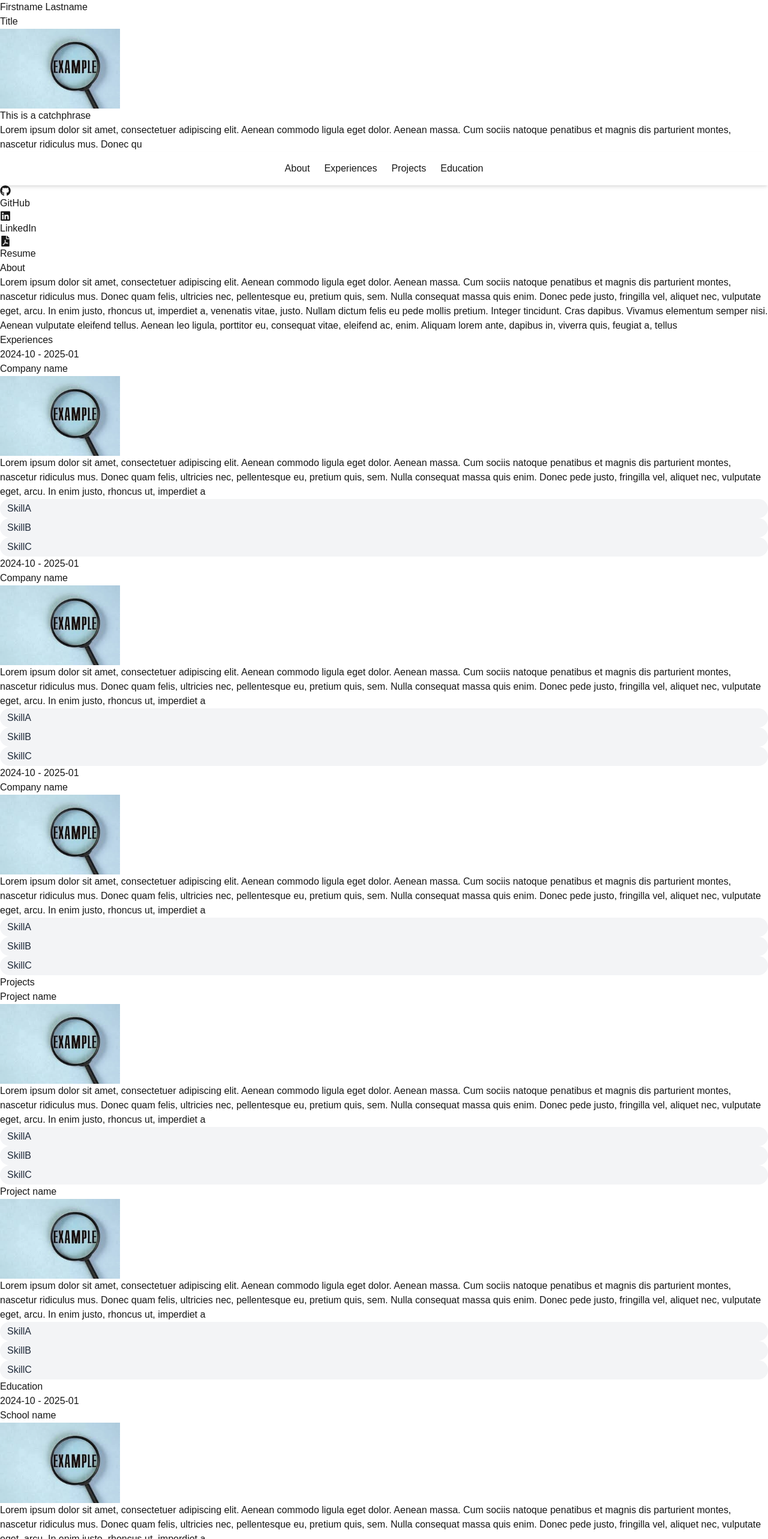
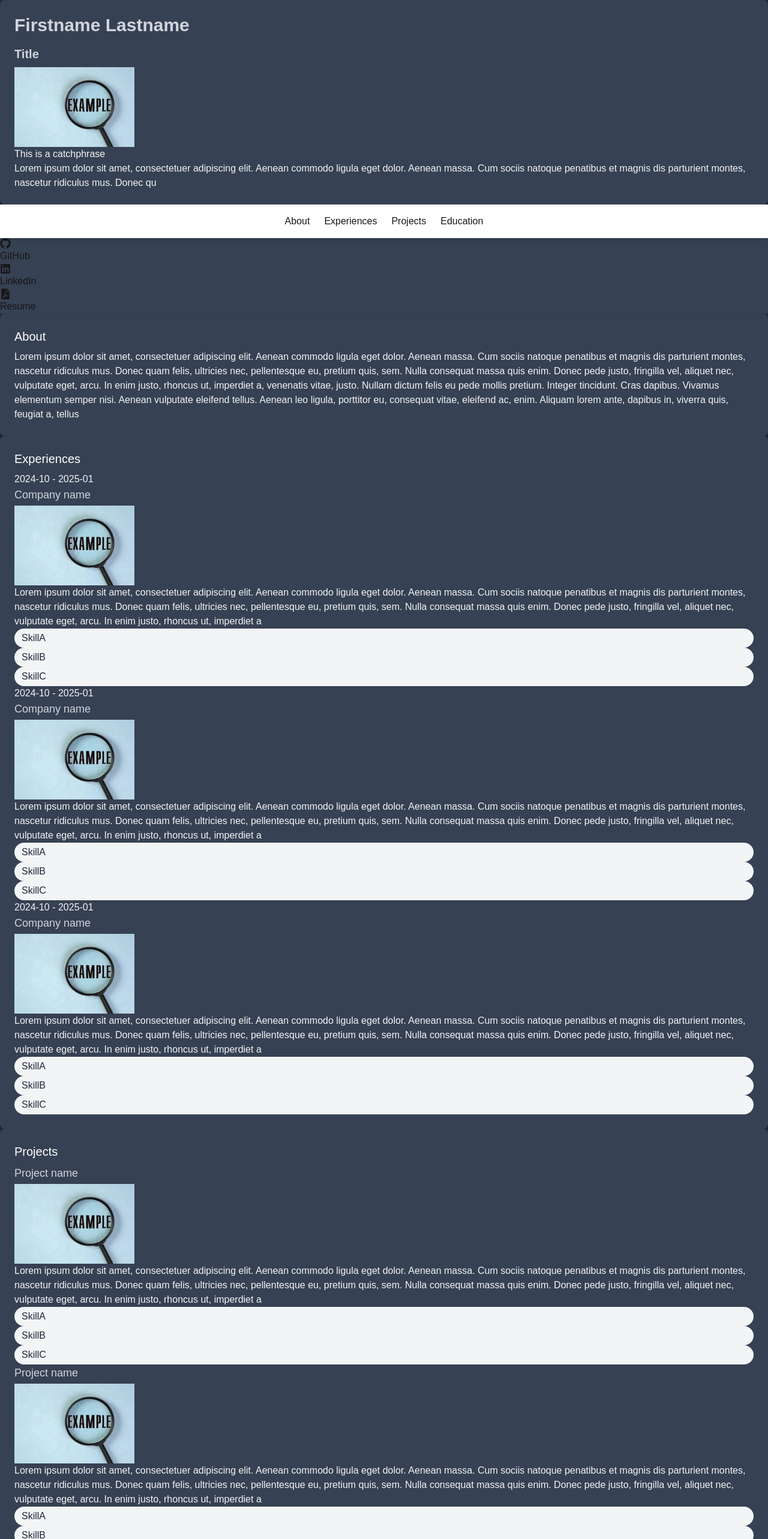
Before and after one commit to flo-ct/portfolio, a Next.js app: page / in a window 1280 px wide. Shown: the top 2566 px of the page at 60% size. Built offline with nearby package versions, Linux system fonts and the light colour scheme.

Commit message:
style(components/): Styling fonts

```diff
--- a/src/app/page.tsx
+++ b/src/app/page.tsx
@@ -9,7 +9,7 @@ import { FSocialNetworks } from "../components/cardSocialNetworks";
 
 export default function FHome() {
   return (
-    <div>
+    <main className="bg-gray-800">
       <FHeader />
       <FNavigationMenu />
       <FSocialNetworks />
@@ -18,5 +18,5 @@ export default function FHome() {
       <FProjects />
       <FEducation />
       <FFooter />
-    </div>);
+    </main>);
 }
--- a/src/components/cardAbout.tsx
+++ b/src/components/cardAbout.tsx
@@ -1,8 +1,8 @@
 export function FAbout() {
     return (
-        <section id="about" className="about-section">
-            <h2>About</h2>
-            <p>Lorem ipsum dolor sit amet, consectetuer adipiscing elit. Aenean commodo ligula eget dolor. Aenean massa. Cum sociis natoque penatibus et magnis dis parturient montes, nascetur ridiculus mus. Donec quam felis, ultricies nec, pellentesque eu, pretium quis, sem. Nulla consequat massa quis enim. Donec pede justo, fringilla vel, aliquet nec, vulputate eget, arcu. In enim justo, rhoncus ut, imperdiet a, venenatis vitae, justo. Nullam dictum felis eu pede mollis pretium. Integer tincidunt. Cras dapibus. Vivamus elementum semper nisi. Aenean vulputate eleifend tellus. Aenean leo ligula, porttitor eu, consequat vitae, eleifend ac, enim. Aliquam lorem ante, dapibus in, viverra quis, feugiat a, tellus</p>
+        <section id="about" className="about-section bg-gray-700 shadow-sm rounded-lg p-6" >
+            <h2 className="text-white text-xl mb-2">About</h2>
+            <p className="text-gray-100">Lorem ipsum dolor sit amet, consectetuer adipiscing elit. Aenean commodo ligula eget dolor. Aenean massa. Cum sociis natoque penatibus et magnis dis parturient montes, nascetur ridiculus mus. Donec quam felis, ultricies nec, pellentesque eu, pretium quis, sem. Nulla consequat massa quis enim. Donec pede justo, fringilla vel, aliquet nec, vulputate eget, arcu. In enim justo, rhoncus ut, imperdiet a, venenatis vitae, justo. Nullam dictum felis eu pede mollis pretium. Integer tincidunt. Cras dapibus. Vivamus elementum semper nisi. Aenean vulputate eleifend tellus. Aenean leo ligula, porttitor eu, consequat vitae, eleifend ac, enim. Aliquam lorem ante, dapibus in, viverra quis, feugiat a, tellus</p>
         </section>
     );
 }
--- a/src/components/cardEducation.tsx
+++ b/src/components/cardEducation.tsx
@@ -4,13 +4,13 @@ import Image from "next/image";
 
 export function FEducation() {
     return (
-        <section id="education">
-            <h2>Education</h2>
+        <section id="education" className="bg-gray-700 shadow-sm rounded-lg p-6">
+            <h2 className="text-gray-300 text-white text-xl mb-2">Education</h2>
             <section className="SchoolA">
-                <p>
+                <p className="text-gray-100">
                     <time dateTime="2024-10">2024-10</time> - <time dateTime="2025-01">2025-01</time>
                 </p>
-                <h3>School name</h3>
+                <h3 className="text-gray-300 text-lg font-medium mb-1 text-gray-300">School name</h3>
                 <Image
                     src="/images/example.webp"
                     alt="Profile picture"
@@ -18,17 +18,17 @@ export function FEducation() {
                     height={200}
                     priority
                 />
-                <p>Lorem ipsum dolor sit amet, consectetuer adipiscing elit. Aenean commodo ligula eget dolor. Aenean massa. Cum sociis natoque penatibus et magnis dis parturient montes, nascetur ridiculus mus. Donec quam felis, ultricies nec, pellentesque eu, pretium quis, sem. Nulla consequat massa quis enim. Donec pede justo, fringilla vel, aliquet nec, vulputate eget, arcu. In enim justo, rhoncus ut, imperdiet a</p>
+                <p className="text-gray-100">Lorem ipsum dolor sit amet, consectetuer adipiscing elit. Aenean commodo ligula eget dolor. Aenean massa. Cum sociis natoque penatibus et magnis dis parturient montes, nascetur ridiculus mus. Donec quam felis, ultricies nec, pellentesque eu, pretium quis, sem. Nulla consequat massa quis enim. Donec pede justo, fringilla vel, aliquet nec, vulputate eget, arcu. In enim justo, rhoncus ut, imperdiet a</p>
                 <section>
                     {listsOfSkills.schoolA.map((skill) =>
                         (<Tag key={skill}>{skill}</Tag>))}
                 </section>
             </section>
             <section className="SchoolB">
-                <p>
+                <p className="text-gray-100">
                     <time dateTime="2024-10">2024-10</time> - <time dateTime="2025-01">2025-01</time>
                 </p>
-                <h3>School name</h3>
+                <h3 className="text-gray-300 text-lg font-medium mb-1 text-gray-300">School name</h3>
                 <Image
                     src="/images/example.webp"
                     alt="Profile picture"
@@ -36,17 +36,17 @@ export function FEducation() {
                     height={200}
                     priority
                 />
-                <p>Lorem ipsum dolor sit amet, consectetuer adipiscing elit. Aenean commodo ligula eget dolor. Aenean massa. Cum sociis natoque penatibus et magnis dis parturient montes, nascetur ridiculus mus. Donec quam felis, ultricies nec, pellentesque eu, pretium quis, sem. Nulla consequat massa quis enim. Donec pede justo, fringilla vel, aliquet nec, vulputate eget, arcu. In enim justo, rhoncus ut, imperdiet a</p>
+                <p className="text-gray-100">Lorem ipsum dolor sit amet, consectetuer adipiscing elit. Aenean commodo ligula eget dolor. Aenean massa. Cum sociis natoque penatibus et magnis dis parturient montes, nascetur ridiculus mus. Donec quam felis, ultricies nec, pellentesque eu, pretium quis, sem. Nulla consequat massa quis enim. Donec pede justo, fringilla vel, aliquet nec, vulputate eget, arcu. In enim justo, rhoncus ut, imperdiet a</p>
                 <section>
                     {listsOfSkills.schoolB.map((skill) =>
                         (<Tag key={skill}>{skill}</Tag>))}
                 </section>
             </section>
             <section className="SchoolC">
-                <p>
+                <p className="text-gray-100">
                     <time dateTime="2024-10">2024-10</time> - <time dateTime="2025-01">2025-01</time>
                 </p>
-                <h3>School name</h3>
+                <h3 className="text-gray-300 text-lg font-medium mb-1 text-gray-300">School name</h3>
                 <Image
                     src="/images/example.webp"
                     alt="Profile picture"
@@ -54,7 +54,7 @@ export function FEducation() {
                     height={200}
                     priority
                 />
-                <p>Lorem ipsum dolor sit amet, consectetuer adipiscing elit. Aenean commodo ligula eget dolor. Aenean massa. Cum sociis natoque penatibus et magnis dis parturient montes, nascetur ridiculus mus. Donec quam felis, ultricies nec, pellentesque eu, pretium quis, sem. Nulla consequat massa quis enim. Donec pede justo, fringilla vel, aliquet nec, vulputate eget, arcu. In enim justo, rhoncus ut, imperdiet a</p>
+                <p className="text-gray-100">Lorem ipsum dolor sit amet, consectetuer adipiscing elit. Aenean commodo ligula eget dolor. Aenean massa. Cum sociis natoque penatibus et magnis dis parturient montes, nascetur ridiculus mus. Donec quam felis, ultricies nec, pellentesque eu, pretium quis, sem. Nulla consequat massa quis enim. Donec pede justo, fringilla vel, aliquet nec, vulputate eget, arcu. In enim justo, rhoncus ut, imperdiet a</p>
                 <section>
                     {listsOfSkills.schoolC.map((skill) =>
                         (<Tag key={skill}>{skill}</Tag>))}
--- a/src/components/cardExperience.tsx
+++ b/src/components/cardExperience.tsx
@@ -4,13 +4,13 @@ import Image from "next/image";
 
 export function FExperiences() {
     return (
-        <section id="experiences">
-            <h2>Experiences</h2>
+        <section id="experiences" className="bg-gray-700 shadow-sm rounded-lg p-6">
+            <h2 className="text-gray-300 text-white text-xl mb-2">Experiences</h2>
             <article className="ExperienceA">
-                <p>
+                <p className="text-gray-100">
                     <time dateTime="2024-10">2024-10</time> - <time dateTime="2025-01">2025-01</time>
                 </p>
-                <h3>Company name</h3>
+                <h3 className="text-gray-300 text-lg font-medium mb-1 text-gray-300">Company name</h3>
                 <Image
                     src="/images/example.webp"
                     alt="Profile picture"
@@ -18,17 +18,17 @@ export function FExperiences() {
                     height={200}
                     priority
                 />
-                <p>Lorem ipsum dolor sit amet, consectetuer adipiscing elit. Aenean commodo ligula eget dolor. Aenean massa. Cum sociis natoque penatibus et magnis dis parturient montes, nascetur ridiculus mus. Donec quam felis, ultricies nec, pellentesque eu, pretium quis, sem. Nulla consequat massa quis enim. Donec pede justo, fringilla vel, aliquet nec, vulputate eget, arcu. In enim justo, rhoncus ut, imperdiet a</p>
+                <p className="text-gray-100">Lorem ipsum dolor sit amet, consectetuer adipiscing elit. Aenean commodo ligula eget dolor. Aenean massa. Cum sociis natoque penatibus et magnis dis parturient montes, nascetur ridiculus mus. Donec quam felis, ultricies nec, pellentesque eu, pretium quis, sem. Nulla consequat massa quis enim. Donec pede justo, fringilla vel, aliquet nec, vulputate eget, arcu. In enim justo, rhoncus ut, imperdiet a</p>
                 <article>
                     {listsOfSkills.experienceA.map((skill) =>
                         (<Tag key={skill}>{skill}</Tag>))}
                 </article>
             </article>
             <article className="ExperienceB">
-                <p>
+                <p className="text-gray-100">
                     <time dateTime="2024-10">2024-10</time> - <time dateTime="2025-01">2025-01</time>
                 </p>
-                <h3>Company name</h3>
+                <h3 className="text-gray-300 text-lg font-medium mb-1 text-gray-300">Company name</h3>
                 <Image
                     src="/images/example.webp"
                     alt="Profile picture"
@@ -36,17 +36,17 @@ export function FExperiences() {
                     height={200}
                     priority
                 />
-                <p>Lorem ipsum dolor sit amet, consectetuer adipiscing elit. Aenean commodo ligula eget dolor. Aenean massa. Cum sociis natoque penatibus et magnis dis parturient montes, nascetur ridiculus mus. Donec quam felis, ultricies nec, pellentesque eu, pretium quis, sem. Nulla consequat massa quis enim. Donec pede justo, fringilla vel, aliquet nec, vulputate eget, arcu. In enim justo, rhoncus ut, imperdiet a</p>
+                <p className="text-gray-100">Lorem ipsum dolor sit amet, consectetuer adipiscing elit. Aenean commodo ligula eget dolor. Aenean massa. Cum sociis natoque penatibus et magnis dis parturient montes, nascetur ridiculus mus. Donec quam felis, ultricies nec, pellentesque eu, pretium quis, sem. Nulla consequat massa quis enim. Donec pede justo, fringilla vel, aliquet nec, vulputate eget, arcu. In enim justo, rhoncus ut, imperdiet a</p>
                 <article>
                     {listsOfSkills.experienceB.map((skill) =>
                         (<Tag key={skill}>{skill}</Tag>))}
                 </article>
             </article>
             <article className="ExperienceC">
-                <p>
+                <p className="text-gray-100">
                     <time dateTime="2024-10">2024-10</time> - <time dateTime="2025-01">2025-01</time>
                 </p>
-                <h3>Company name</h3>
+                <h3 className="text-gray-300 text-lg font-medium mb-1 text-gray-300">Company name</h3>
                 <Image
                     src="/images/example.webp"
                     alt="Profile picture"
@@ -54,7 +54,7 @@ export function FExperiences() {
                     height={200}
                     priority
                 />
-                <p>Lorem ipsum dolor sit amet, consectetuer adipiscing elit. Aenean commodo ligula eget dolor. Aenean massa. Cum sociis natoque penatibus et magnis dis parturient montes, nascetur ridiculus mus. Donec quam felis, ultricies nec, pellentesque eu, pretium quis, sem. Nulla consequat massa quis enim. Donec pede justo, fringilla vel, aliquet nec, vulputate eget, arcu. In enim justo, rhoncus ut, imperdiet a</p>
+                <p className="text-gray-100">Lorem ipsum dolor sit amet, consectetuer adipiscing elit. Aenean commodo ligula eget dolor. Aenean massa. Cum sociis natoque penatibus et magnis dis parturient montes, nascetur ridiculus mus. Donec quam felis, ultricies nec, pellentesque eu, pretium quis, sem. Nulla consequat massa quis enim. Donec pede justo, fringilla vel, aliquet nec, vulputate eget, arcu. In enim justo, rhoncus ut, imperdiet a</p>
                 <article>
                     {listsOfSkills.experienceC.map((skill) =>
                         (<Tag key={skill}>{skill}</Tag>))}
--- a/src/components/cardFooter.tsx
+++ b/src/components/cardFooter.tsx
@@ -1,7 +1,7 @@
 export function FFooter() {
     return (
-        <footer id="footer">
-            <p>Lorem ipsum dolor sit amet, consectetuer adipiscing elit. Aenean commodo ligula eget dolor. Aenean massa. Cum sociis natoque penatibus et magnis dis parturient montes, nascetur ridiculus mus. Donec qu</p>
+        <footer id="footer" className="shadow-sm rounded-lg p-6">
+            <p className="text-gray-100">Lorem ipsum dolor sit amet, consectetuer adipiscing elit. Aenean commodo ligula eget dolor. Aenean massa. Cum sociis natoque penatibus et magnis dis parturient montes, nascetur ridiculus mus. Donec qu</p>
         </footer>
     );
 }
--- a/src/components/cardHeader.tsx
+++ b/src/components/cardHeader.tsx
@@ -2,9 +2,9 @@ import Image from "next/image";
 
 export default function FHeader() {
     return (
-        <header id="header">
-            <h1>Firstname Lastname</h1>
-            <h2>Title</h2>
+        <header id="header" className="bg-gray-700 shadow-sm rounded-lg p-6">
+            <h1 className="text-gray-300 text-3xl font-bold mb-4">Firstname Lastname</h1>
+            <h2 className="text-gray-300 text-xl font-semibold mb-2">Title</h2>
             <Image
             src="/images/example.webp"
             alt="Profile picture"
@@ -12,8 +12,8 @@ export default function FHeader() {
             height={200}
             priority
             />
-            <p>This is a catchphrase</p>
-            <p className="short_description">Lorem ipsum dolor sit amet, consectetuer adipiscing elit. Aenean commodo ligula eget dolor. Aenean massa. Cum sociis natoque penatibus et magnis dis parturient montes, nascetur ridiculus mus. Donec qu</p>
+            <p className="text-gray-100">This is a catchphrase</p>
+            <p className="short_description text-gray-100">Lorem ipsum dolor sit amet, consectetuer adipiscing elit. Aenean commodo ligula eget dolor. Aenean massa. Cum sociis natoque penatibus et magnis dis parturient montes, nascetur ridiculus mus. Donec qu</p>
         </header>
     );
 }
--- a/src/components/cardProjects.tsx
+++ b/src/components/cardProjects.tsx
@@ -4,10 +4,10 @@ import Image from "next/image";
 
 export function FProjects() {
     return (
-        <section id="Projects">
-            <h2>Projects</h2>
+        <section id="Projects" className="bg-gray-700 shadow-sm rounded-lg p-6">
+            <h2 className="text-gray-300 text-white text-xl mb-2">Projects</h2>
             <section className="ProjectA">
-                <h3>Project name</h3>
+                <h3 className="text-gray-300 text-lg font-medium mb-1 text-gray-300">Project name</h3>
                 <Image
                     src="/images/example.webp"
                     alt="Profile picture"
@@ -15,14 +15,14 @@ export function FProjects() {
                     height={200}
                     priority
                 />
-                <p>Lorem ipsum dolor sit amet, consectetuer adipiscing elit. Aenean commodo ligula eget dolor. Aenean massa. Cum sociis natoque penatibus et magnis dis parturient montes, nascetur ridiculus mus. Donec quam felis, ultricies nec, pellentesque eu, pretium quis, sem. Nulla consequat massa quis enim. Donec pede justo, fringilla vel, aliquet nec, vulputate eget, arcu. In enim justo, rhoncus ut, imperdiet a</p>
+                <p className="text-gray-100">Lorem ipsum dolor sit amet, consectetuer adipiscing elit. Aenean commodo ligula eget dolor. Aenean massa. Cum sociis natoque penatibus et magnis dis parturient montes, nascetur ridiculus mus. Donec quam felis, ultricies nec, pellentesque eu, pretium quis, sem. Nulla consequat massa quis enim. Donec pede justo, fringilla vel, aliquet nec, vulputate eget, arcu. In enim justo, rhoncus ut, imperdiet a</p>
                 <section>
                     {listsOfSkills.projectA.map((skill) =>
                         (<Tag key={skill}>{skill}</Tag>))}
                 </section>
             </section>
             <section className="ProjectB">
-                <h3>Project name</h3>
+                <h3 className="text-gray-300 text-lg font-medium mb-1 text-gray-300">Project name</h3>
                 <Image
                     src="/images/example.webp"
                     alt="Profile picture"
@@ -30,7 +30,7 @@ export function FProjects() {
                     height={200}
                     priority
                 />
-                <p>Lorem ipsum dolor sit amet, consectetuer adipiscing elit. Aenean commodo ligula eget dolor. Aenean massa. Cum sociis natoque penatibus et magnis dis parturient montes, nascetur ridiculus mus. Donec quam felis, ultricies nec, pellentesque eu, pretium quis, sem. Nulla consequat massa quis enim. Donec pede justo, fringilla vel, aliquet nec, vulputate eget, arcu. In enim justo, rhoncus ut, imperdiet a</p>
+                <p className="text-gray-100">Lorem ipsum dolor sit amet, consectetuer adipiscing elit. Aenean commodo ligula eget dolor. Aenean massa. Cum sociis natoque penatibus et magnis dis parturient montes, nascetur ridiculus mus. Donec quam felis, ultricies nec, pellentesque eu, pretium quis, sem. Nulla consequat massa quis enim. Donec pede justo, fringilla vel, aliquet nec, vulputate eget, arcu. In enim justo, rhoncus ut, imperdiet a</p>
                 <section>
                     {listsOfSkills.projectB.map((skill) =>
                         (<Tag key={skill}>{skill}</Tag>))}
--- a/src/components/cardSocialNetworks.tsx
+++ b/src/components/cardSocialNetworks.tsx
@@ -2,7 +2,7 @@ import { FaFilePdf, FaGithub, FaLinkedin } from "react-icons/fa";
 
 export function FSocialNetworks() {
     return (
-        <div className="social_networks">
+        <div className="social_networks bg-gray-700">
             <div className="github">
                 <a href="https://github.com/flo-ct"
                     target="_blank"
```
